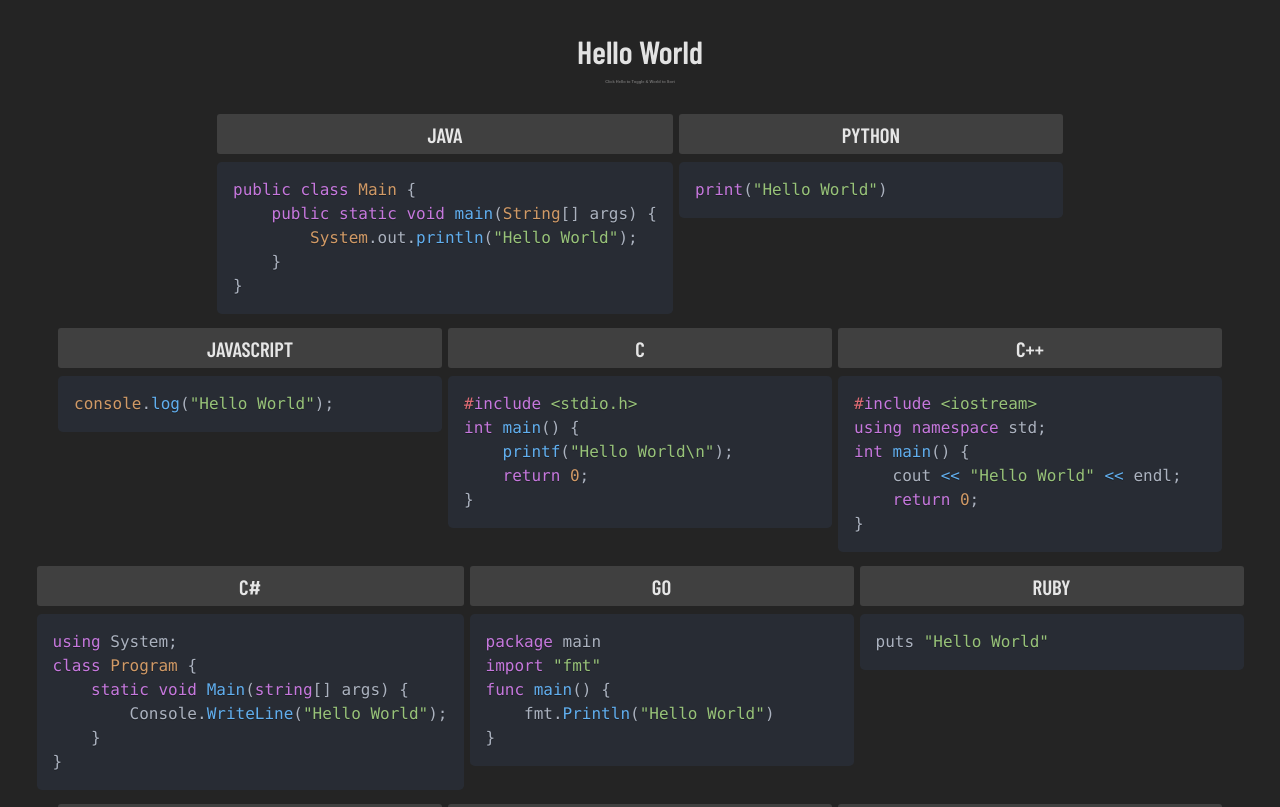
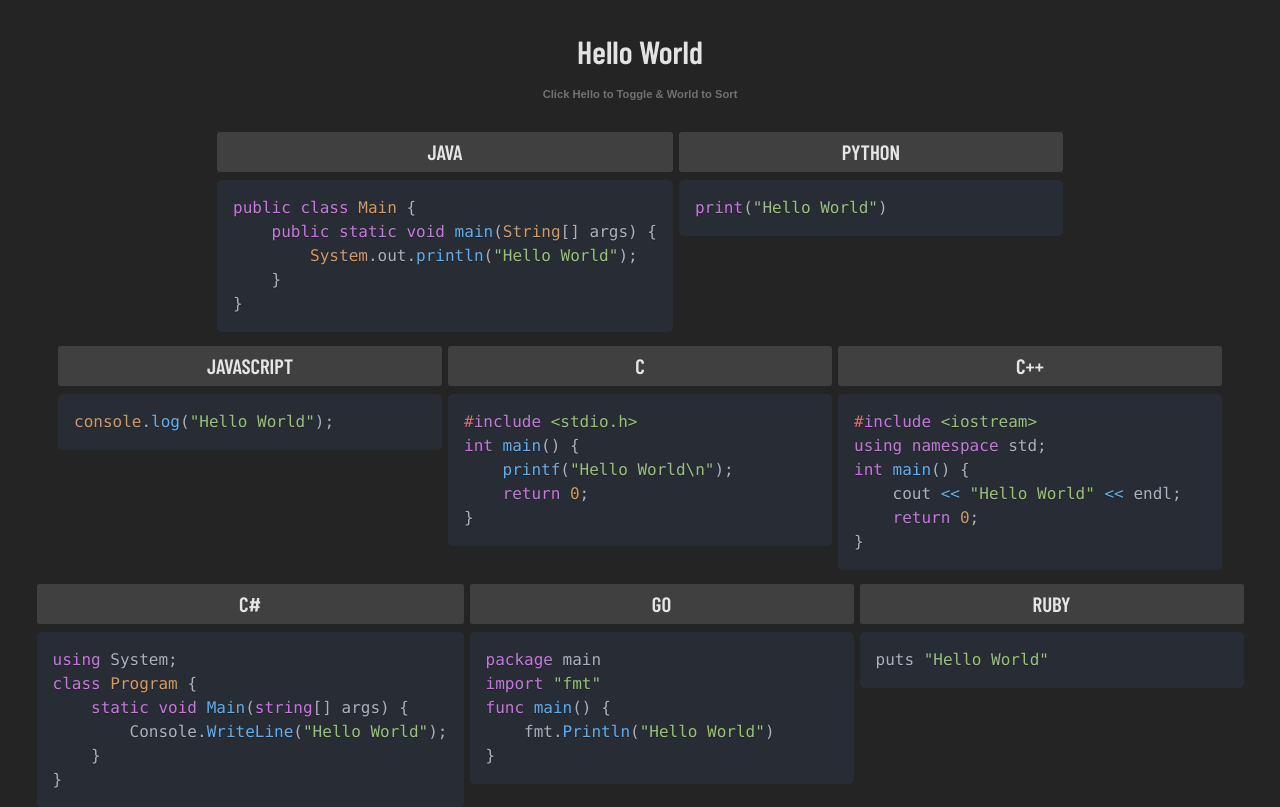
Before and after one commit to parthasarathi04/hello-world-collection, a React (Vite) app: page / in a window 1280 px wide. Shown: the top 807 px of the page. Built offline with nearby package versions, Linux system fonts and the light colour scheme; grey boxes are pictures that could not be loaded.

Commit message:
font size change

```diff
--- a/src/App.css
+++ b/src/App.css
@@ -18,7 +18,7 @@
 }
 
 .info{
-  font-size: 4px;
+  font-size: 0.7rem;
   font-family: Arial, sans-serif;
   color: rgb(114, 113, 113);
 }
```
